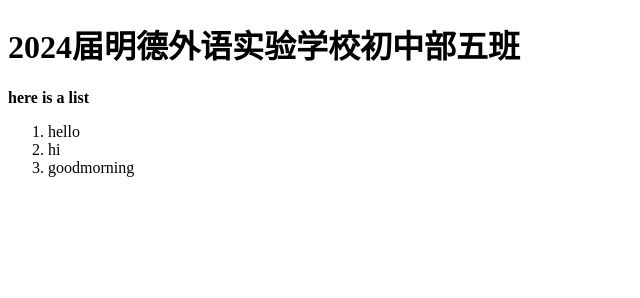
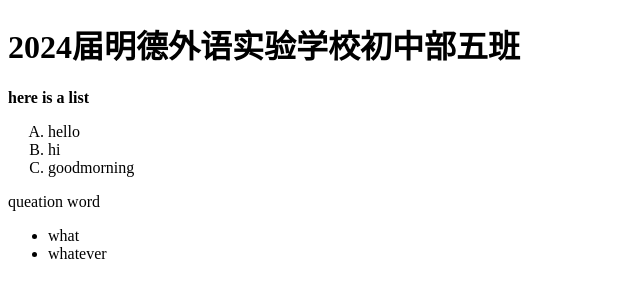
Before and after one commit to Xieded/ClassFiveWebForMingDeSchoolInShenzhen, a plain HTML site: page index.html in a window 1280 px wide. Shown: the whole page, without its empty margins (0-640 px from the left). Drawn offline with Linux system fonts and the light colour scheme.

Commit message:
添加列表测试

```diff
--- a/index.html
+++ b/index.html
@@ -9,11 +9,17 @@
 <body>
 	<h1>2024届明德外语实验学校初中部五班</h1>
 	<div><b>here is a list</b></div>
-	<ol type="1">
+	<ol type="A">
 		<li>hello</li>
 		<li>hi</li>
 		<li>goodmorning</li>
 	</ol>
+
+	<div>queation word</div>
+	<ul>
+		<li>what</li>
+		<li>whatever</li>
+	</ul>
 </body>
 
 </html>
```
